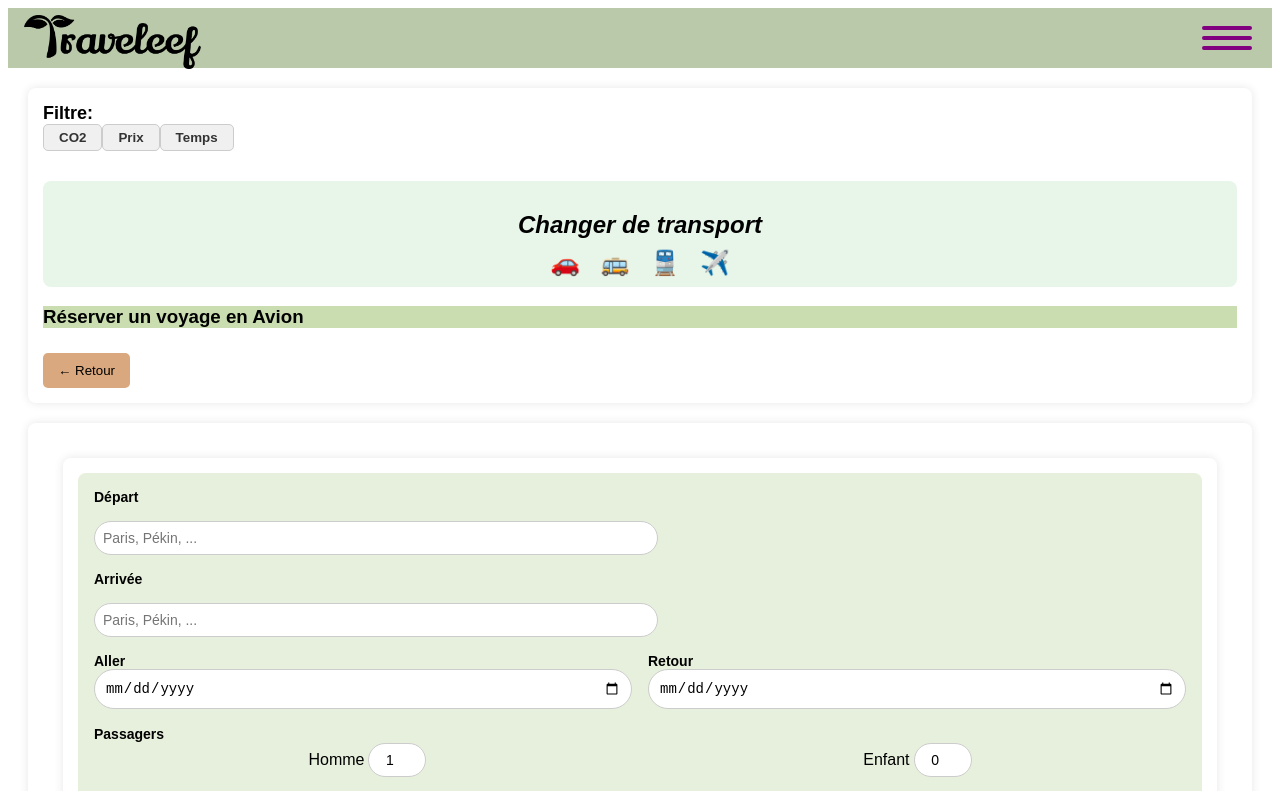
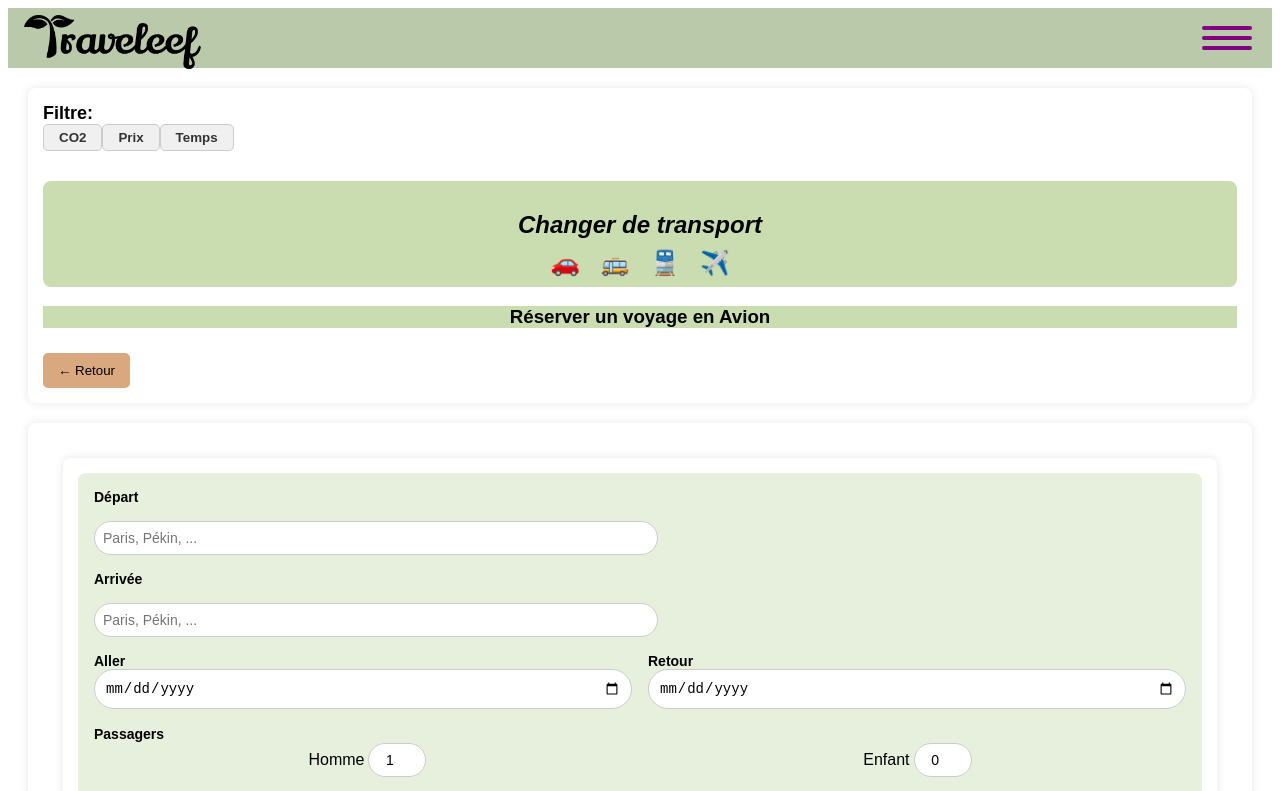
Before and after one commit to emarielouise972/Traveleef_frontend, an Angular app in the folder accueil/: page /recherche-voyages in a window 1280 px wide. Shown: the top 791 px of the page. Built offline with nearby package versions, Linux system fonts and the light colour scheme.

Commit message:
installation

```diff
--- a/accueil/src/app/recherche-voyages/recherche-voyages.component.html
+++ b/accueil/src/app/recherche-voyages/recherche-voyages.component.html
@@ -14,6 +14,7 @@
 
   <!-- Changer de transport -->
   <div class="transport-header">
+
     <h2>Changer de transport</h2>
     <div class="icons">
       <!-- Ajoutez des icônes avec des images ou une librairie comme FontAwesome -->
--- a/accueil/src/styles.css
+++ b/accueil/src/styles.css
@@ -395,7 +395,7 @@ a:hover {
 /* Changer de transport */
 .transport-header {
   text-align: center;
-  background-color: #e8f5e9;
+  background-color: #C9DDB0;
   padding: 10px;
   border-radius: 8px;
 }
@@ -414,7 +414,9 @@ a:hover {
 .flight-list h3 {
   color: black;
   margin-bottom: 10px;
+  text-align: center;
 }
+
 .flight-list {
   background-color: #C9DDB0;
 }
```
Also changed, not shown: 1 other file (tests, documents, lock files or other folders).
